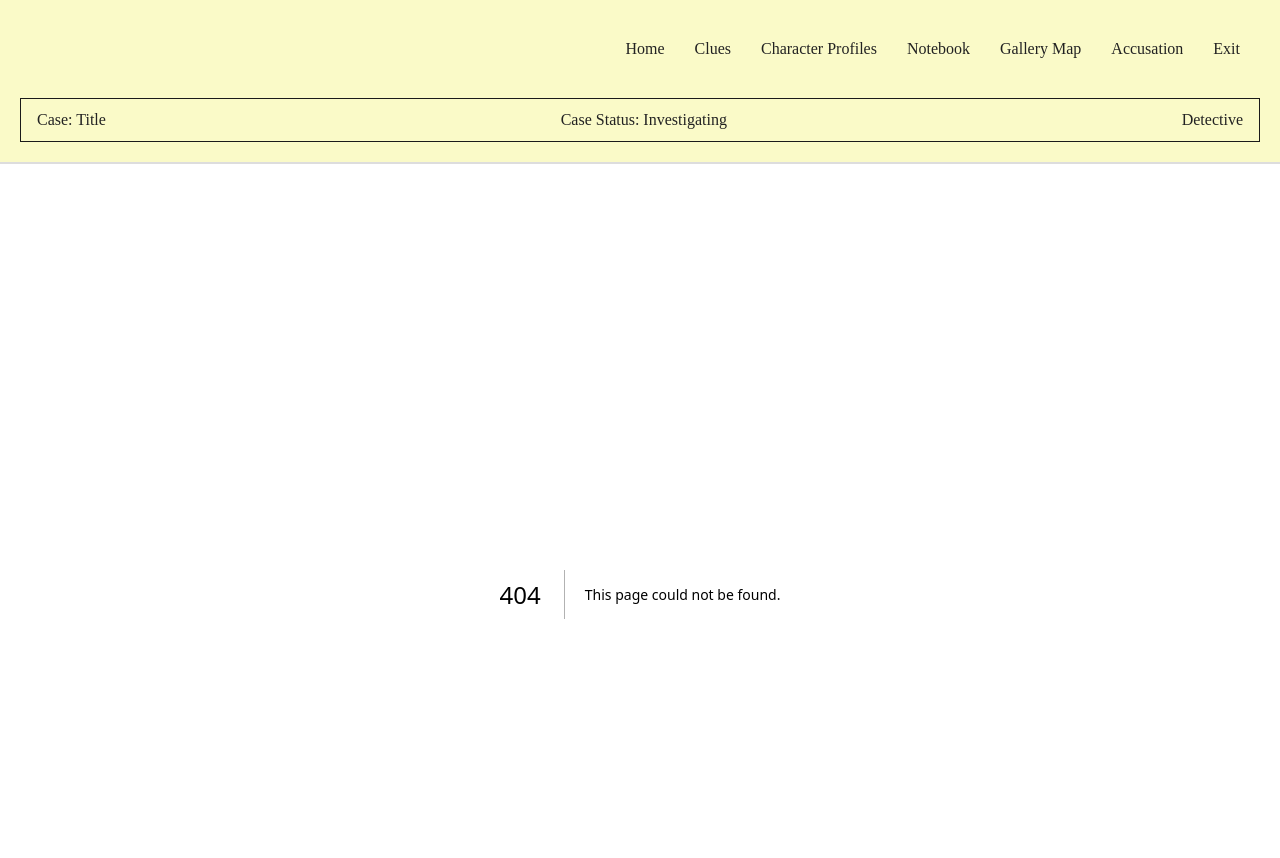
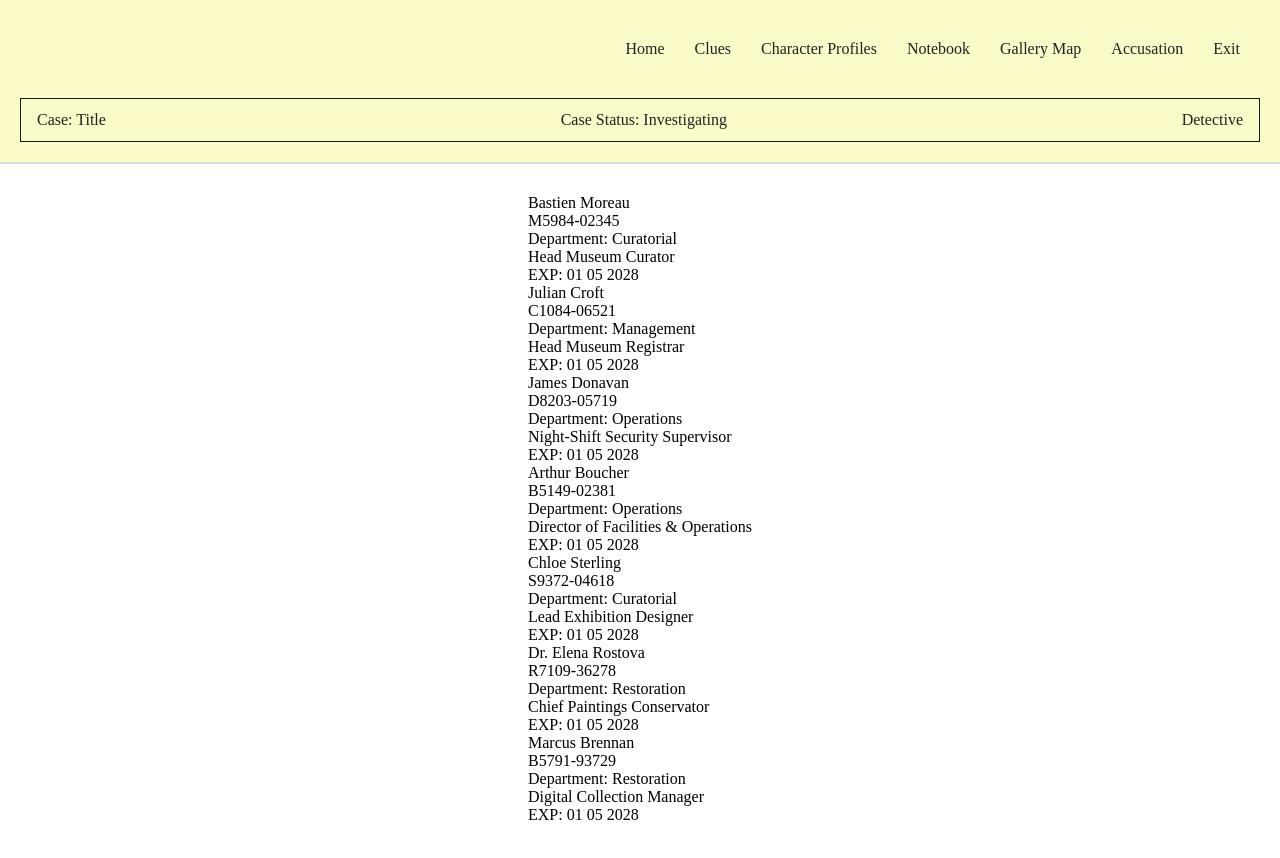
Before and after one commit to stanng66/cpan212-project-group-8, a Next.js app in the folder web/: page /accusation in a window 1280 px wide. Before the commit this address had no page. Shown: the top 858 px of the page. Built offline with nearby package versions, Linux system fonts and the light colour scheme.

Commit message:
create skeleton layout for employee badges

```diff
--- /dev/null
+++ b/web/app/accusation/page.js
@@ -0,0 +1,35 @@
+import characters from '../characters/characterData.js';
+import styles from './accusation.module.css';
+
+export default function AccusationCard() {
+
+    return (
+        <div className={styles.employeeBadgeContainer}>
+            {characters.map((character) => (
+                <div
+                    key={character.characterID}
+                    className={styles.employeeBadge}
+                >
+                    <div className={styles.name}>
+                        {character.name}
+                    </div>
+
+                    <div className={styles.employeeID}>
+                        {character.employeeID}
+                    </div>
+
+                    <div className={styles.department}>
+                        Department: {character.department}
+                    </div>
+
+                    <div className={styles.jobTitle}>
+                        {character.jobTitle}
+                    </div>
+
+
+                    <div className="expirationDate">EXP: 01 05 2028</div>
+                </div>
+            ))}
+        </div>
+    );
+}
```
Also changed, not shown: web/app/accusation/accusation.module.css (added).
